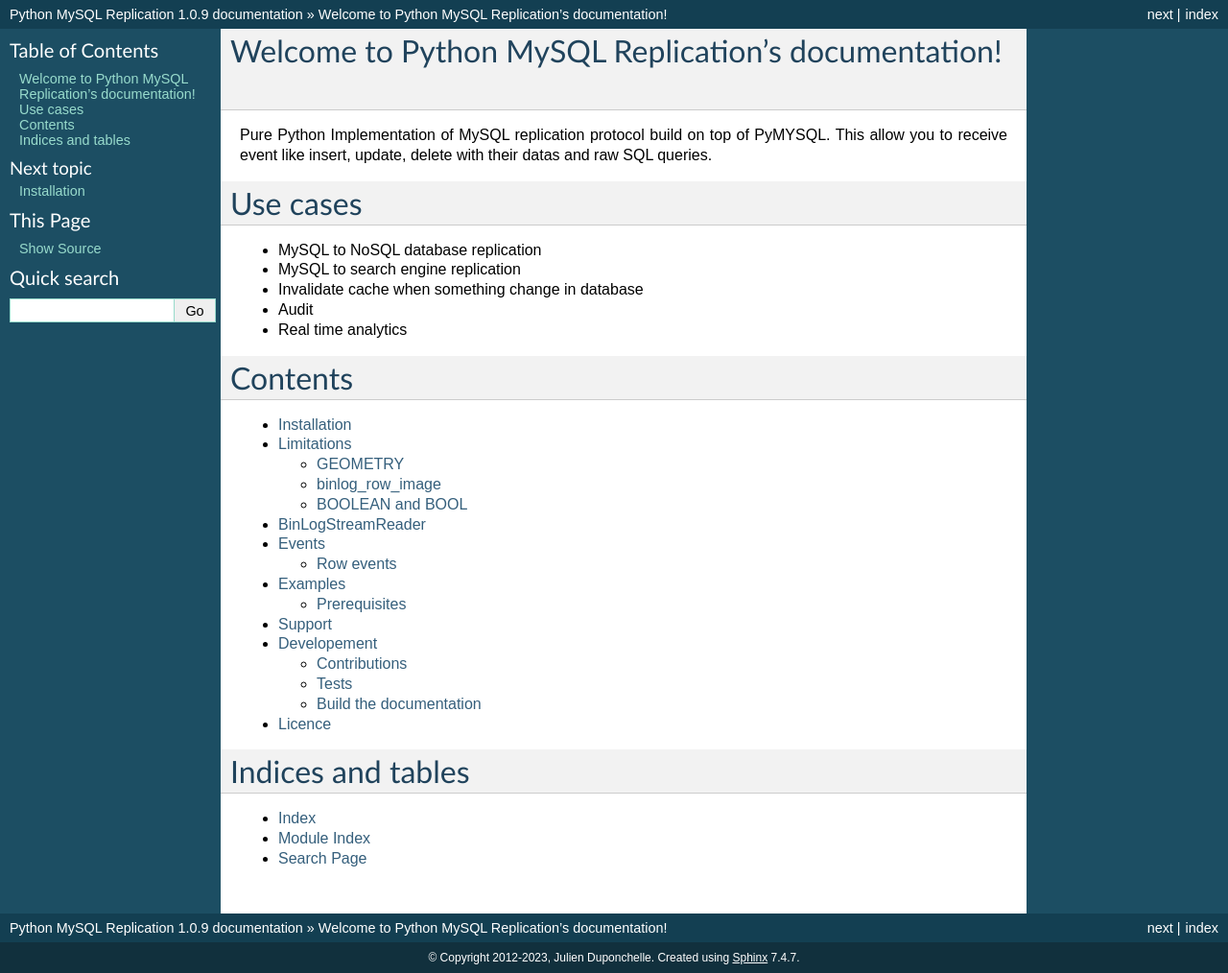
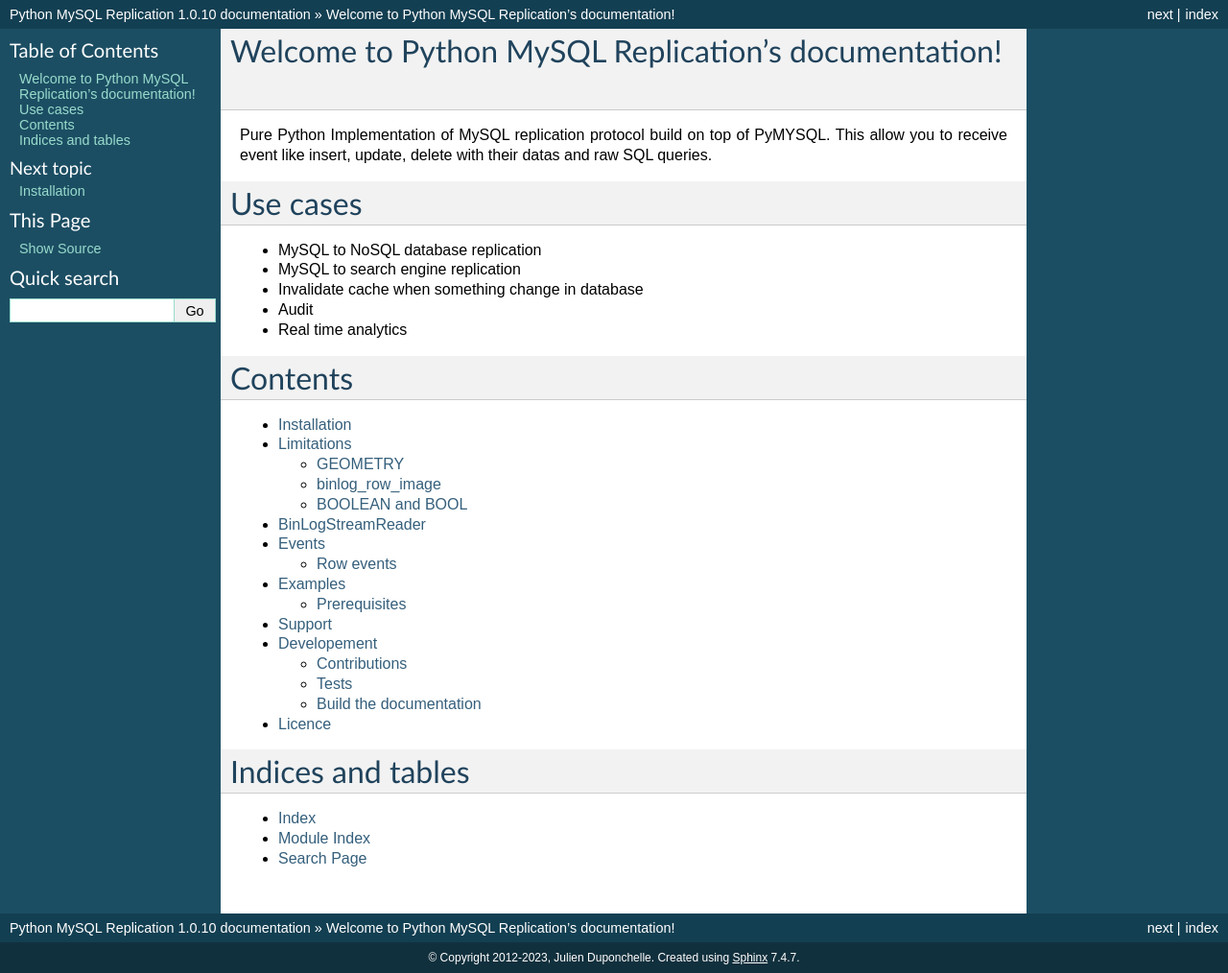
Before and after one commit to julien-duponchelle/python-mysql-replication, a Sphinx documentation site: the page built from docs/index.rst, in a window 1280 px wide. Shown: the whole page at 96% size. Built offline with Sphinx 7.4.7, drawn with Linux system fonts in a browser that asks for light colours.

Commit message:
Release 1.0.10

```diff
--- a/docs/conf.py
+++ b/docs/conf.py
@@ -9,8 +9,8 @@
 # All configuration values have a default; values that are commented out
 # serve to show the default.
 
+import os
 import sys
-import os
 
 # If extensions (or modules to document with autodoc) are in another directory,
 # add these directories to sys.path here. If the directory is relative to the
@@ -49,7 +49,7 @@
 # The short X.Y version.
 version = "1.0"
 # The full version, including alpha/beta/rc tags.
-release = "1.0.9"
+release = "1.0.10"
 
 # The language for content autogenerated by Sphinx. Refer to documentation
 # for a list of supported languages.
```
Also changed, not shown: setup.py (+6 -5 lines), 1 other file.
